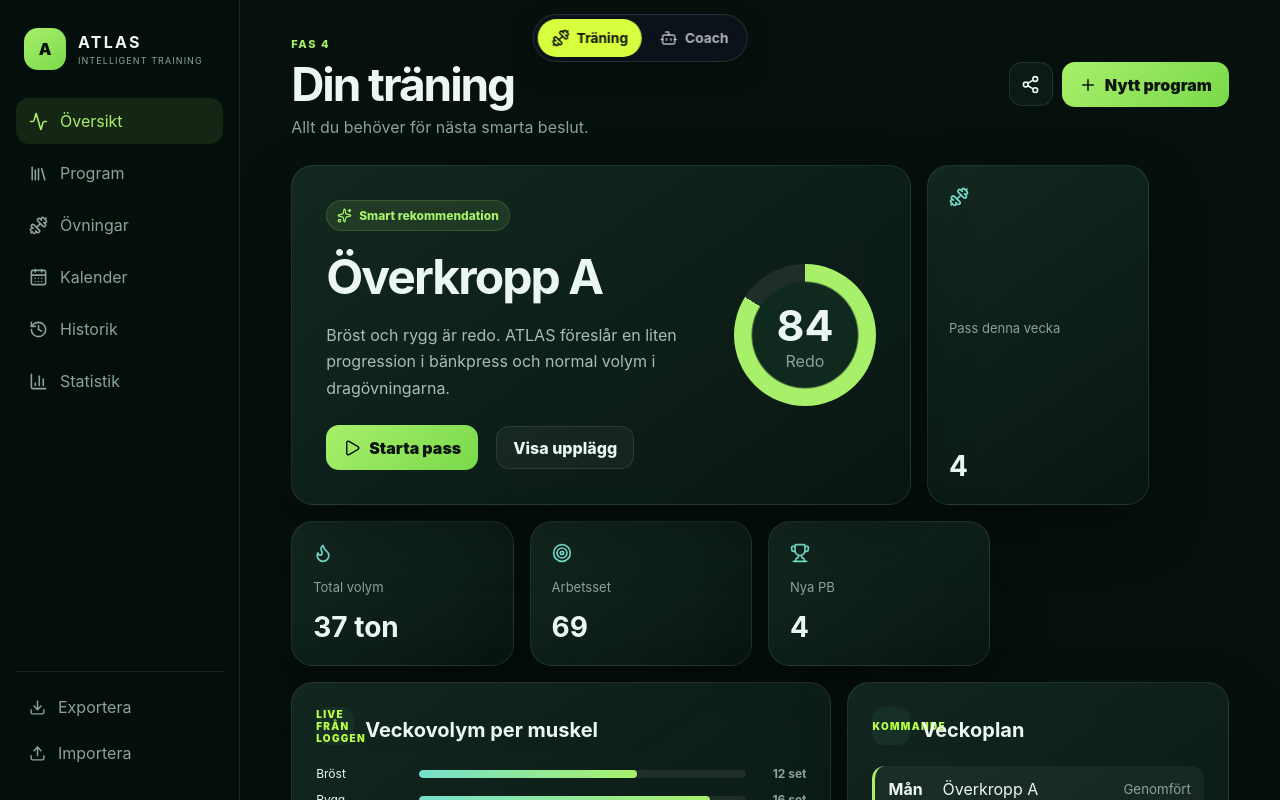
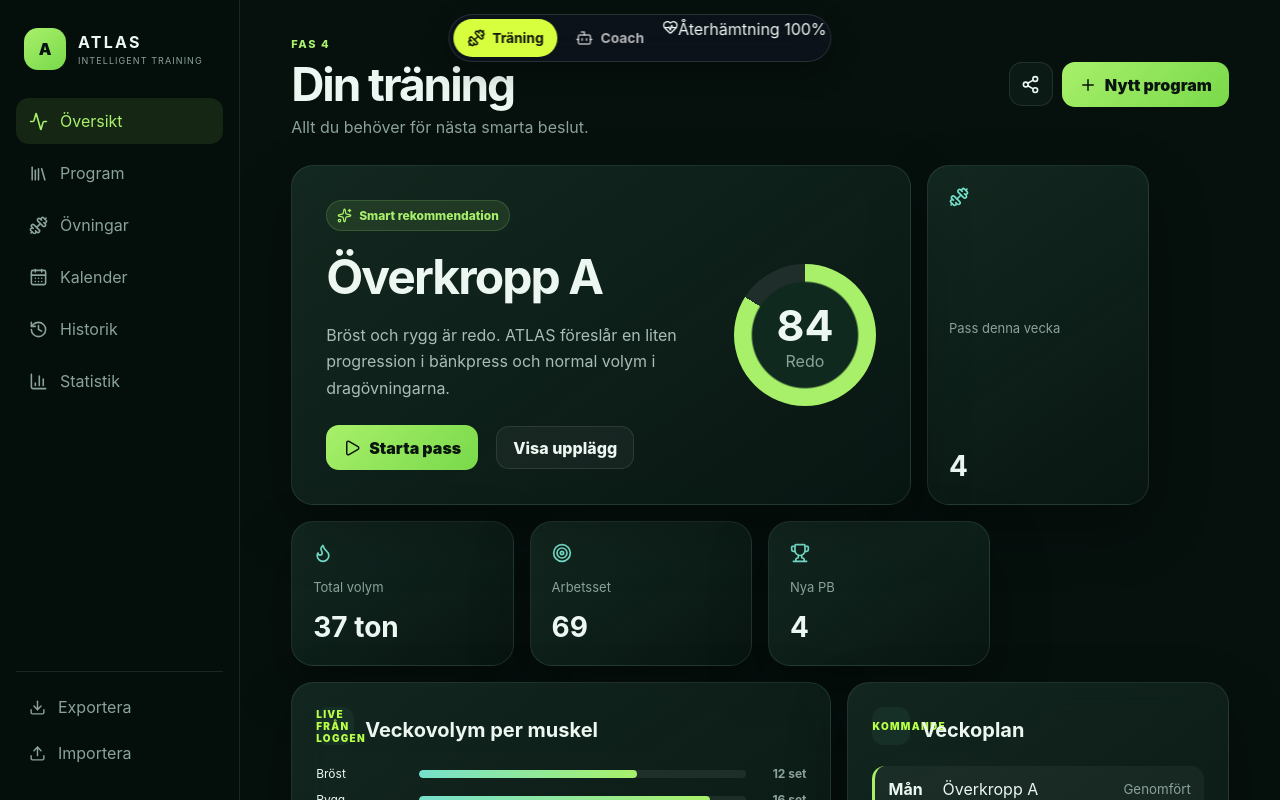
Before and after one commit to robertekholm68-lab/Atlas-ChatGPT, a React (Vite) app: page / in a window 1280 px wide. Shown: the top 800 px of the page. Built offline with nearby package versions, Linux system fonts and the light colour scheme.

Commit message:
Connect training history to local ATLAS core

```diff
--- a/src/AppAtlas.jsx
+++ b/src/AppAtlas.jsx
@@ -1,7 +1,9 @@
-import { useState } from 'react'
-import { Bot, Dumbbell } from 'lucide-react'
+import { useEffect, useState } from 'react'
+import { Bot, Dumbbell, HeartPulse } from 'lucide-react'
 import AppPhase4 from './AppPhase4'
 import AppIntelligence from './AppIntelligence'
+import { getAtlasState, subscribeAtlas } from './core/atlasStore'
+import { recordCompletedWorkout } from './core/eventEngine'
 import './appAtlas.css'
 
 const STORAGE_KEY = 'atlas-active-module-v1'
@@ -14,8 +16,28 @@
   }
 }
 
+function importLegacyWorkouts() {
+  try {
+    const phase4 = JSON.parse(localStorage.getItem('atlas-phase4') || '{}')
+    ;(phase4.history || []).slice().reverse().forEach(recordCompletedWorkout)
+  } catch {
+    // Äldre lokal data är valfri och får aldrig stoppa appen.
+  }
+}
+
 export default function AppAtlas() {
   const [module, setModule] = useState(loadModule)
+  const [core, setCore] = useState(getAtlasState)
+
+  useEffect(() => {
+    importLegacyWorkouts()
+    const unsubscribe = subscribeAtlas(setCore)
+    const bridge = window.setInterval(importLegacyWorkouts, 1000)
+    return () => {
+      unsubscribe()
+      window.clearInterval(bridge)
+    }
+  }, [])
 
   function changeModule(nextModule) {
     setModule(nextModule)
@@ -25,6 +47,8 @@
       // Appen fungerar även när webbläsaren blockerar lokal lagring.
     }
   }
+
+  const recovery = core.recovery?.score ?? 100
 
   return (
     <div className="atlas-product-shell">
@@ -45,6 +69,10 @@
           <Bot size={18} />
           <span>Coach</span>
         </button>
+        <span className="atlas-core-status" title="Beräknas lokalt från träningshistoriken">
+          <HeartPulse size={16} />
+          Återhämtning {recovery}%
+        </span>
       </div>
 
       {module === 'training' ? <AppPhase4 /> : <AppIntelligence />}
```
